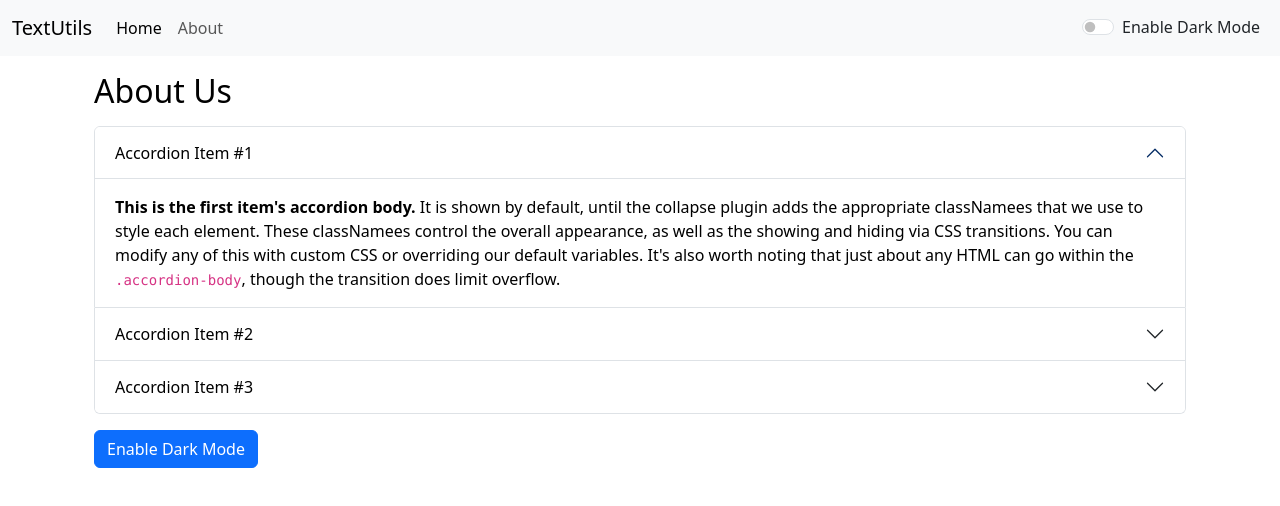
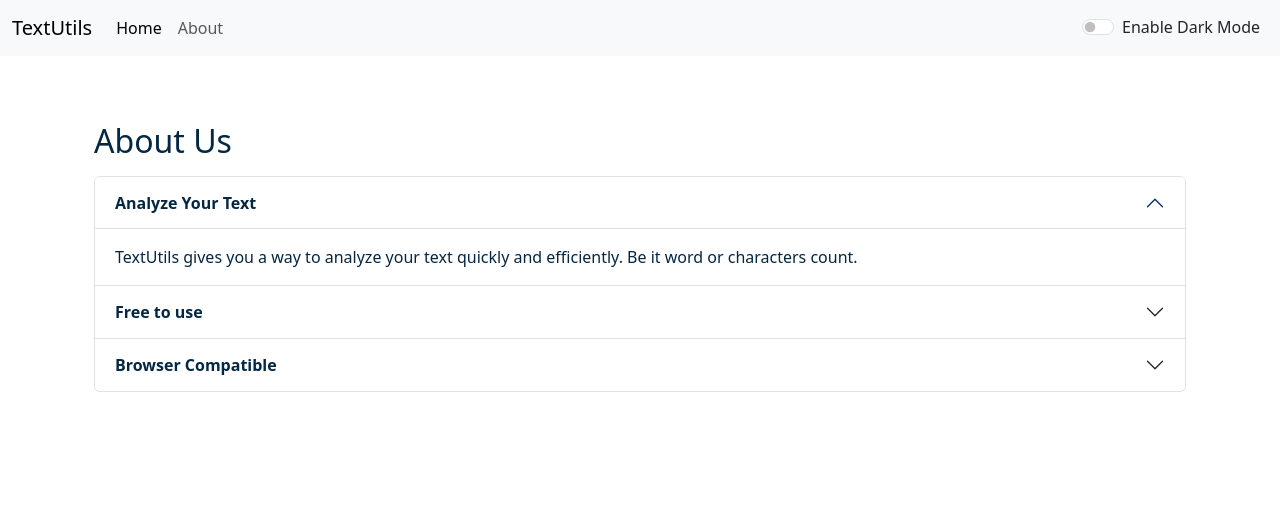
Before and after one commit to msaddam1/react_project_01, a React (Create React App) app: page /about in a window 1280 px wide. Shown: the top 506 px of the page. Built offline with nearby package versions, Linux system fonts and the light colour scheme.

Commit message:
using cls

```diff
--- a/src/App.js
+++ b/src/App.js
@@ -45,7 +45,7 @@
     <div className="container my-3" >
         <Routes>
           <Route exact path="/about"
-            element={<About/>}/>
+            element={<About mode={mode}/>}/>
           </Routes>
           <Routes>
           <Route exact path="/"
--- a/src/components/About.js
+++ b/src/components/About.js
@@ -1,75 +1,80 @@
-import React, { useState } from 'react'
+import React from 'react'
 
-export default function About() {
+export default function About(props) {
 
-    const [myStyle, setMyStyle]= useState({
-        color:'black',
-        background:'white'
-    })
+    // const [myStyle, setMyStyle]= useState({
+    //     color:'black',
+    //     background:'white'
+    // })
 
-    const [btnText, setBtnText]= useState("Enable Dark Mode")
-    const toggleStyle=()=>{
-        if (myStyle.color==='black'){
-            setMyStyle({
-                color:'white',
-                background:'black',
-                border: '1px solid white'
-            })
-            setBtnText("Enable Light Mode")
-        }
-            else{
-                setMyStyle({
-                    color:'black',
-                    background:'white'
-                })
-                setBtnText("Enable Dark Mode")
-            }
-        }
+    // const [btnText, setBtnText]= useState("Enable Dark Mode")
+    // const toggleStyle=()=>{
+    //     if (myStyle.color==='black'){
+    //         setMyStyle({
+    //             color:'white',
+    //             background:'black',
+    //             border: '1px solid white '
+    //         })
+    //         setBtnText("Enable Light Mode")
+    //     }
+    //         else{
+    //             setMyStyle({
+    //                 color:'black',
+    //                 background:'white'
+    //             })
+    //             setBtnText("Enable Dark Mode")
+    //         }
+    //  }
+    let myStyle ={
+        color: props.mode==='dark'?'white':'#042743',
+        backgroundColor: props.mode==='dark'?'#244A68':'white',
+
+    }
 
   return (
-            <div className='container' style={myStyle}>
-                <h2 className='my-3'>About Us</h2>
+            <div className='container' >
+                <h2 className='my-3'style={{color: props.mode==='dark'?'white':'#042743'}}>About Us</h2>
             <div className="accordion" id="accordionExample">
         <div className="accordion-item">
             <h2 className="accordion-header">
             <button className="accordion-button" type="button" data-bs-toggle="collapse" style={myStyle} data-bs-target="#collapseOne" aria-expanded="true" aria-controls="collapseOne">
-                Accordion Item #1
+                <strong>Analyze Your Text</strong>
             </button>
             </h2>
             <div id="collapseOne" className="accordion-collapse collapse show" data-bs-parent="#accordionExample">
             <div className="accordion-body" style={myStyle}>
-                <strong>This is the first item's accordion body.</strong> It is shown by default, until the collapse plugin adds the appropriate classNamees that we use to style each element. These classNamees control the overall appearance, as well as the showing and hiding via CSS transitions. You can modify any of this with custom CSS or overriding our default variables. It's also worth noting that just about any HTML can go within the <code>.accordion-body</code>, though the transition does limit overflow.
+               TextUtils gives you a way to analyze your text quickly and efficiently. Be it word or characters count.
             </div>
             </div>
         </div>
         <div className="accordion-item">
             <h2 className="accordion-header">
             <button className="accordion-button collapsed" type="button" data-bs-toggle="collapse" style={myStyle} data-bs-target="#collapseTwo" aria-expanded="false" aria-controls="collapseTwo">
-                Accordion Item #2
+                <strong>Free to use</strong>
             </button>
             </h2>
             <div id="collapseTwo" className="accordion-collapse collapse" data-bs-parent="#accordionExample">
             <div className="accordion-body" style={myStyle}>
-                <strong>This is the second item's accordion body.</strong> It is hidden by default, until the collapse plugin adds the appropriate classNamees that we use to style each element. These classNamees control the overall appearance, as well as the showing and hiding via CSS transitions. You can modify any of this with custom CSS or overriding our default variables. It's also worth noting that just about any HTML can go within the <code>.accordion-body</code>, though the transition does limit overflow.
+                TextUtils is a free characters counter tool that provides instant characters count & word count statistics for a given text. TextUtils reports the number of words and characters.Thus it is suitable for writing text with words / characters limit.
             </div>
             </div>
         </div>
         <div className="accordion-item">
             <h2 className="accordion-header">
             <button className="accordion-button collapsed" type="button" data-bs-toggle="collapse" style={myStyle} data-bs-target="#collapseThree" aria-expanded="false" aria-controls="collapseThree">
-                Accordion Item #3
+                <strong>Browser Compatible</strong>
             </button>
             </h2>
             <div id="collapseThree" className="accordion-collapse collapse" data-bs-parent="#accordionExample">
             <div className="accordion-body " style={myStyle}>
-                <strong>This is the third item's accordion body.</strong> It is hidden by default, until the collapse plugin adds the appropriate classNamees that we use to style each element. These classNamees control the overall appearance, as well as the showing and hiding via CSS transitions. You can modify any of this with custom CSS or overriding our default variables. It's also worth noting that just about any HTML can go within the <code>.accordion-body</code>, though the transition does limit overflow.
+               This word counter software works in any web browser such as chrome, firefox , interne explorer , safari , opera . It suits to count characters in facebook, blog , books , excel document, pdf document etc..
             </div>
             </div>
         </div>
         </div>
-        <div className=" my-3">
+        {/* <div className=" my-3">
         <button className="btn btn-primary" onClick={toggleStyle}>{btnText}</button>
-        </div>
+        </div> */}
             </div>
   )
 }
--- a/src/components/Alert.js
+++ b/src/components/Alert.js
@@ -6,9 +6,10 @@
         return lower.charAt(0).toUpperCase() + lower.slice(1);
         }
   return (
-            props.alert && <div className={`alert alert-${props.alert.typ} alert-dismissible fade show`} role="alert">
+          <div style={{height:'50px'}}>
+            {props.alert && <div className={`alert alert-${props.alert.typ} alert-dismissible fade show`} role="alert">
             <strong>{capitalize(props.alert.typ)}</strong>: {props.alert.msg}
+            </div>}
             </div>
-
   )
 }
--- a/src/components/TextForm.js
+++ b/src/components/TextForm.js
@@ -39,11 +39,11 @@
 
                 <textarea className="form-control" value={text} style={{backgroundColor: props.mode==='dark'?'grey':'white',color: props.mode==='dark'?'white':'#042743'}} onChange={handleOnChange} id="myBox" rows="8"></textarea>
             </div>
-            <button className="btn btn-primary mx-2" onClick={handleUpClick}>Convert to Uppercase</button>
-            <button className="btn btn-primary mx-2" onClick={handleLowClick}>Convert to Lowercase</button>
-            <button className="btn btn-primary mx-2" onClick={handleXtraSpaces}>Remove Extra Spaces</button>
-            <button className="btn btn-primary mx-2" onClick={handleCopy}>Copy Text</button>
-            <button className="btn btn-success mx-2" onClick={handleClClick}>Clear Text</button>
+            <button className="btn btn-primary mx-1 my-1" onClick={handleUpClick}>Convert to Uppercase</button>
+            <button className="btn btn-primary mx-1 my-1" onClick={handleLowClick}>Convert to Lowercase</button>
+            <button className="btn btn-primary mx-1 my-1" onClick={handleXtraSpaces}>Remove Extra Spaces</button>
+            <button className="btn btn-primary mx-1 my-1" onClick={handleCopy}>Copy Text</button>
+            <button className="btn btn-success mx-1 my-1" onClick={handleClClick}>Clear Text</button>
         </div>
         <div className="container my-3" style={{color: props.mode==='dark'?'white':'#042743'}}>
             <h2>Your text summary</h2>
```
